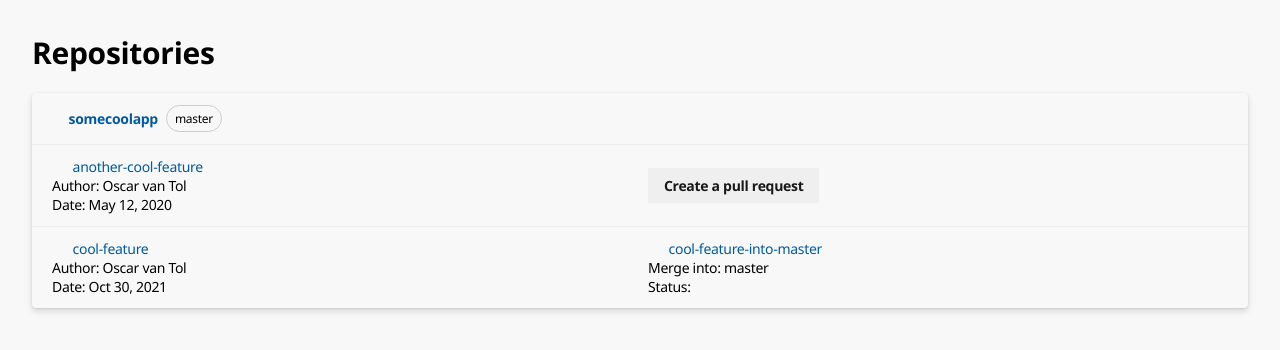
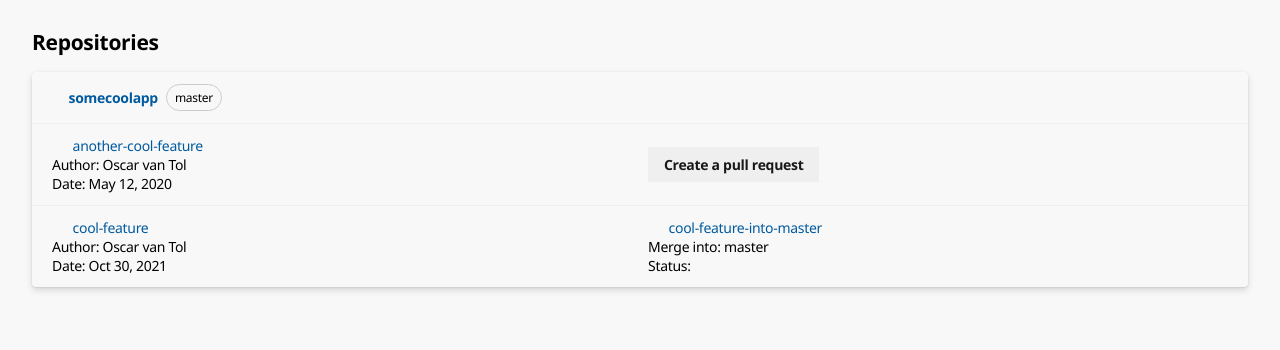
Before and after one commit to oscarvantol/repo-board, an Angular app in the folder repo-board/: page / in a window 1280 px wide. Shown: the top 350 px of the page. Built offline with nearby package versions, Linux system fonts and the light colour scheme; a web font is replaced by a local one; what azure-devops-extension-api would draw is missing.

Commit message:
Some styling improvements

```diff
--- a/repo-board/src/app/app.component.scss
+++ b/repo-board/src/app/app.component.scss
@@ -5,4 +5,9 @@
     letter-spacing: -.02em;
     margin-bottom: 20px;
     padding: 4px 24px;
+    h1 {
+        font-size: 21px;
+        font-weight: 600;
+        margin: 16px 0;
+    }
 }
--- a/repo-board/src/app/repo.component.scss
+++ b/repo-board/src/app/repo.component.scss
@@ -81,7 +81,7 @@ a {
             padding: 0;
             .pr {
                 background: none;
-                color: var(--text-primary-color,rgba(0, 0, 0, .9));
+                color: var(--text-primary-color, rgba(0, 0, 0, .9));
                 font-weight: normal;
                 margin: 0;
                 margin-right: 4px;
@@ -90,13 +90,14 @@ a {
                 &.new {
                     padding: 4px;
                     margin-right: 8px;
-                    background-color: rgba(var(--palette-neutral-6,239, 239, 239),1);
+                    background-color: rgba(var(--palette-neutral-6, 239, 239, 239), 1);
                     padding: 8px 16px;
                     text-decoration: none;
                     font-weight: 600;
                     &:hover {
-                        background-color: rgba(0, 0, 0, .1);
-                        background-color: var(--communication-background,rgba(0, 120, 212, 1))
+                        background-color: rgba(0, 120, 212, 1);
+                        background-color: var(--communication-background, rgba(0, 120, 212, 1));
+                        color: #fff;
                     }
                 }
             }
--- a/repo-board/src/app/repo.component.ts
+++ b/repo-board/src/app/repo.component.ts
@@ -26,8 +26,7 @@ export class RepoComponent implements OnInit {
     }
 
     getPullRequest(branchName: string): GitPullRequest | undefined {
-        let result = this.pullRequests.find(pr => pr.sourceRefName === `refs/heads/${branchName}`);
-        return result;
+        return this.pullRequests.find(pr => pr.sourceRefName === `refs/heads/${branchName}`);
     }
 
     getStatus(status: PullRequestStatus) {
```
